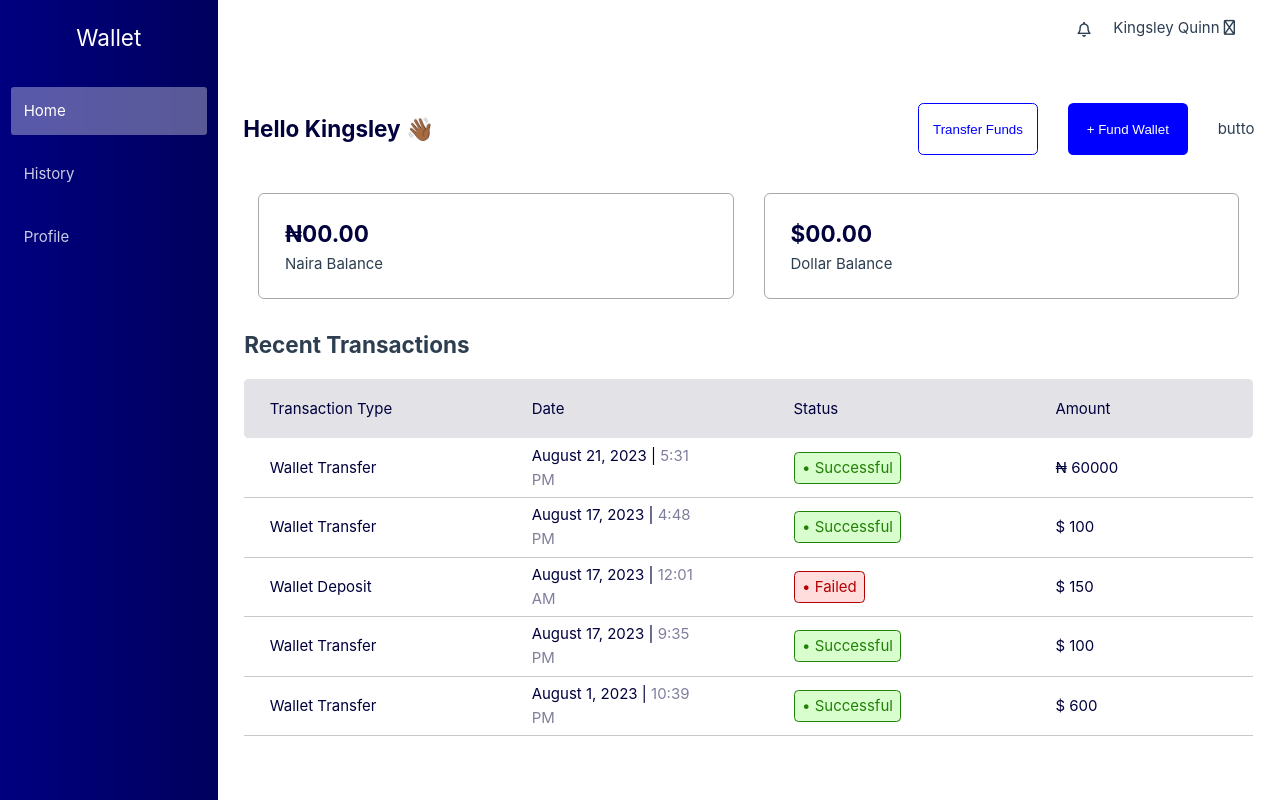
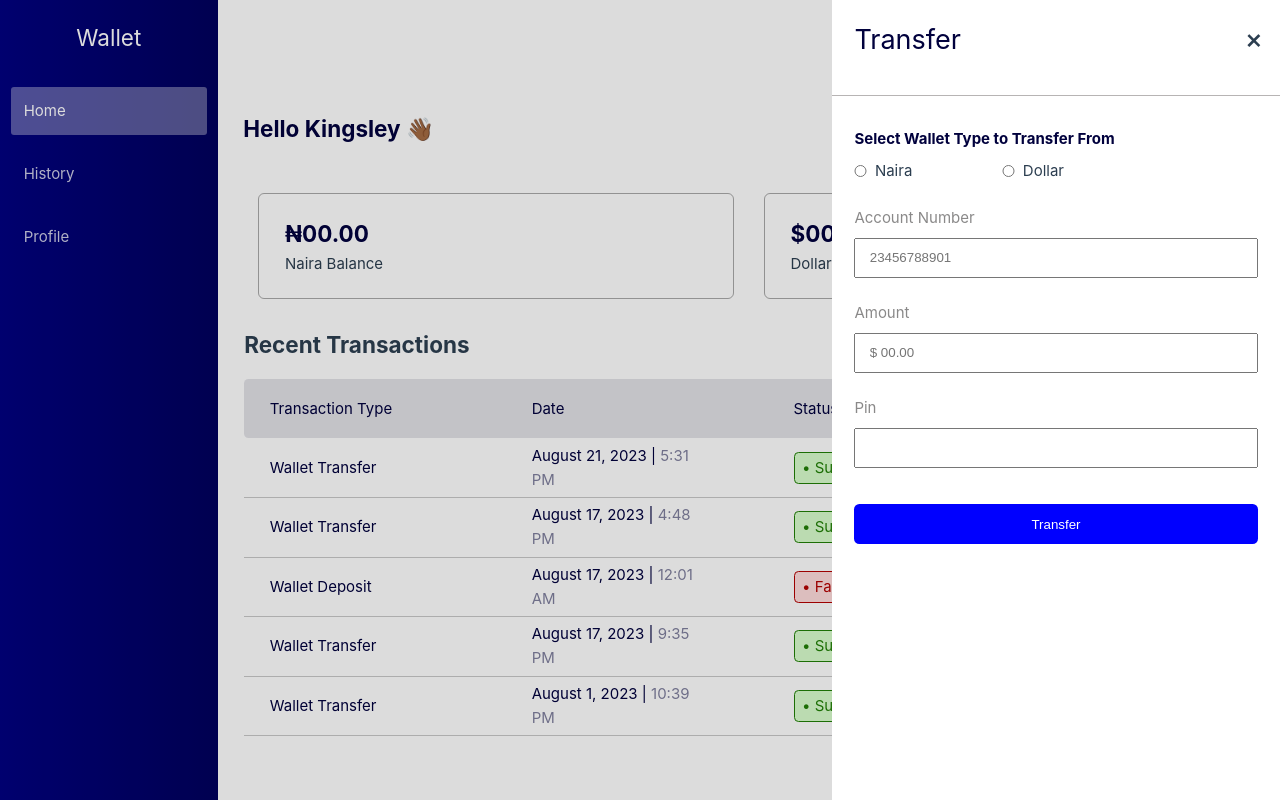
Before and after one commit to nataniel-sawadogo/Wallet, a Vue app: page / in a window 1280 px wide. Both pictures are taken after a click on the button "Transfer Funds". Built offline with nearby package versions, Linux system fonts and the light colour scheme.

Commit message:
Working interface

```diff
--- a/src/components/HomePage.vue
+++ b/src/components/HomePage.vue
@@ -25,9 +25,8 @@
         <div class="head">
 
             <h1>Hello Kingsley 👋🏾</h1>
-            <button class="white-button" @clicked="emitClickedButton('transfer')">Transfer Funds</button>
-            <button @clicked="emitClickedButton('fundWallet')">+ Fund Wallet</button>
-            butto
+            <button class="white-button" @click="emitClickedButton('transfer')">Transfer Funds</button>
+            <button @click="emitClickedButton('fundWallet')">+ Fund Wallet</button>
         </div>
 
         <div id="balance-container">
--- a/src/components/Transaction.vue
+++ b/src/components/Transaction.vue
@@ -1,17 +1,25 @@
 <script setup>
-    import { defineProps } from 'vue';
+    import { defineProps , ref } from 'vue';
 
-    const { type } = defineProps(['type'])
+    const emit = defineEmits(['close'])
+    const backdrop = ref(null)
+    const widget = ref(null)
+
+    const { type , showTransaction } = defineProps(['type', 'showTransaction'])
+
+    const emitClosed = (option) => {
+        emit( 'close' , option )
+    }
 </script>
 
 <template>
     <div id="container">
-        <div id="backdrop"></div>
-        <div id="inner-container">
+        <div id="backdrop" ref="backdrop"></div>
+        <div id="inner-container" ref="widget">
 
             <div id="header">
                 <p>{{ type.name }}</p>
-                <span>+</span>
+                <span @click="emitClosed(true)">+</span>
             </div>
 
             <div class="box">
@@ -105,6 +113,7 @@
     #header span{
         font-size: 2.2em;
         rotate: 45deg;
+        cursor: pointer;
     }
 
     #inputs{
@@ -149,4 +158,13 @@
         width: 100%;
         margin-top: 1em;
     }
+
+    @keyframes slide{
+        0%{
+            transform: translateX(35vw);
+        }
+        100%{
+            transform: translateX(0);
+        }
+    }
 </style>
--- a/src/views/HomeView.vue
+++ b/src/views/HomeView.vue
@@ -31,9 +31,19 @@
     }
 
     const transaction = (option) => {
-        type = option
+        if ( option == 'transfer' ) {
+            type = transfer
+        } else {
+            type = fundWallet
+        }
         showTransaction.value = true
         console.log('ok');
+    }
+
+    const closeTransaction = (option) => {
+        if(option){
+            showTransaction.value = false
+        }
     }
 
 </script>
@@ -53,6 +63,8 @@
             <Transaction
             :type="type"
             v-if="showTransaction"
+            @close="closeTransaction"
+            :show="showTransaction"
             />
 
         </div>
```
